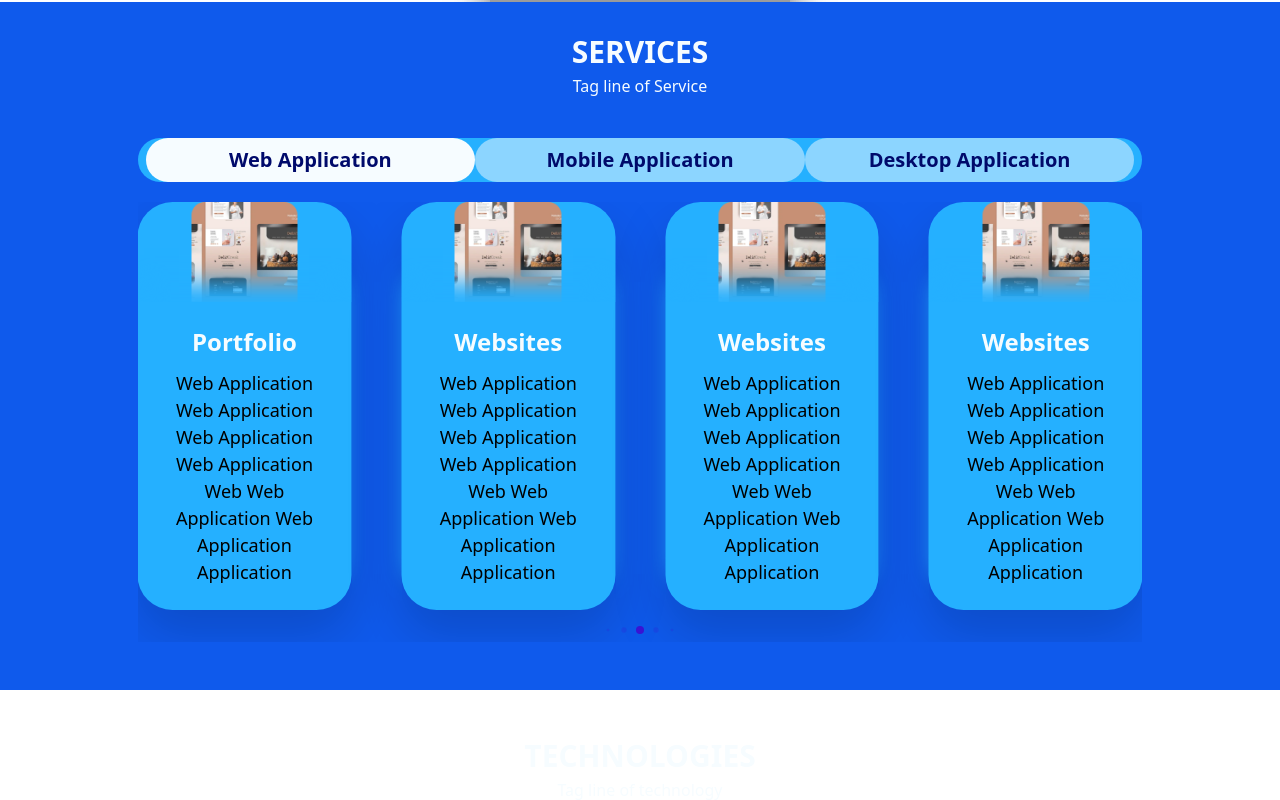
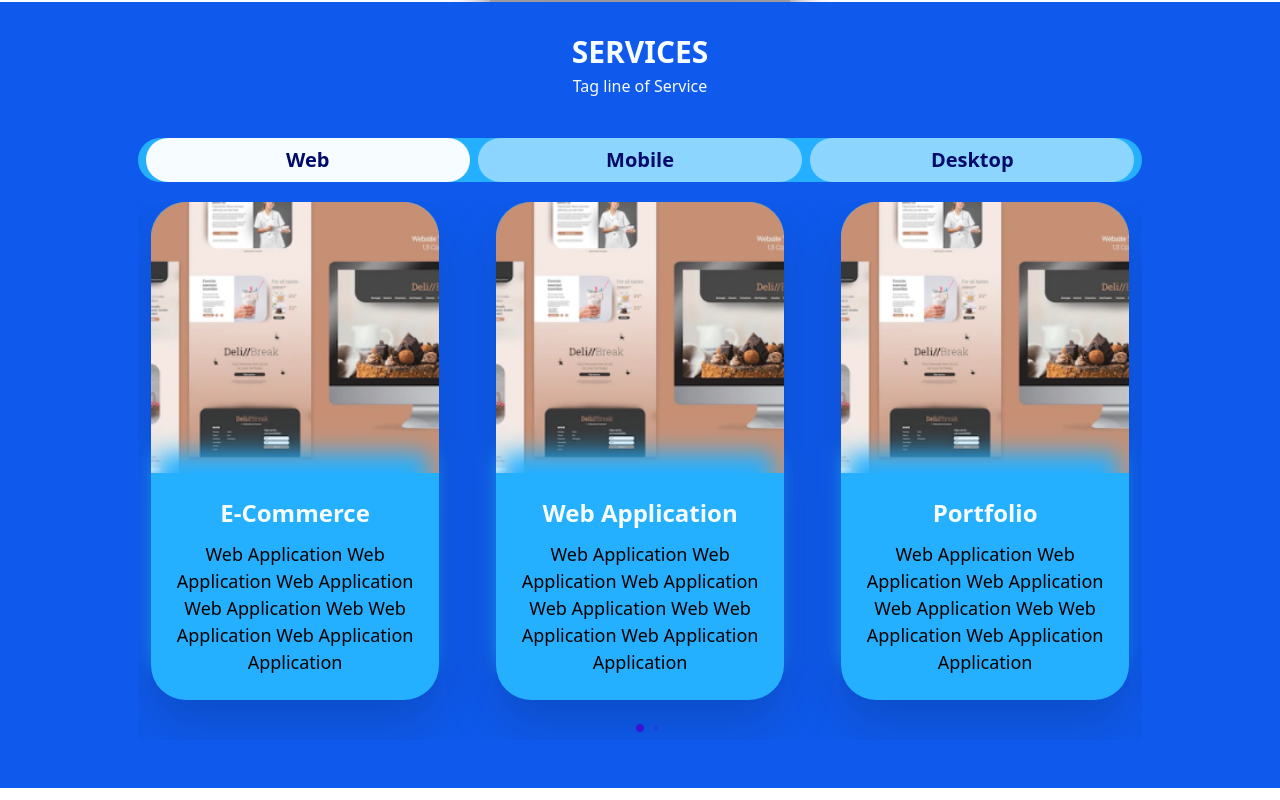
Before and after one commit to Algowrite-software-solution/algowrite-website-2.0, a React (Create React App) app in the folder front-end/: page / in a window 1280 px wide. Shown: the part 740-1540 px from the top of the page. Built offline with nearby package versions, Linux system fonts and the light colour scheme; grey boxes are pictures that could not be loaded.

Commit message:
bug-fix
basic bug fix

```diff
--- a/front-end/src/components/Package.js
+++ b/front-end/src/components/Package.js
@@ -3,7 +3,7 @@
 function Packages({ image, package_name, content }) {
   return (
     <div className="flex justify-center">
-      <div className="rounded-[30px] my-20 shadow-2xl shadow-blue-950 w-60 min-h-[360px] bg-secondary group">
+      <div className="rounded-[30px] my-20 shadow-2xl shadow-blue-950 w-65 min-h-[360px] bg-secondary group">
         <div className="group-hover:hidden ">
           <img src={image} />
           <div className="pt-3 mx-2 max-h-[4px]">
--- a/front-end/src/components/SerivicesCard.js
+++ b/front-end/src/components/SerivicesCard.js
@@ -3,7 +3,7 @@ import "./ServiceCard.css";
 
 function ServicesCard({ topic, paragraph, img }) {
      return (
-          <div className="sm:h-1/2 sm:w-72 w-32 rounded-[35px] bg-secondary flex flex-col items-center justify-center drop-shadow-2xl">
+          <div className="w-4/5 sm:h-1/2  sm:w-72   rounded-[35px] bg-secondary flex flex-col items-center justify-center drop-shadow-2xl">
                <img src={img} className="h-1/2 w-72" />
                <div className="order-2 flex flex-col items-center justify-center p-6 gap-3 border-top-shadow">
                     <h3 className="text-white font-bold sm:text-2xl">{topic}</h3>
--- a/front-end/src/layout/Sevices.js
+++ b/front-end/src/layout/Sevices.js
@@ -12,7 +12,7 @@ import "swiper/css/pagination";
 import "./SliderStyle.css";
 
 // import required modules
-import { Pagination ,Autoplay, } from "swiper";
+import { Pagination, Autoplay, } from "swiper";
 
 const ApplicatinCardDetails = ({ activeButton }) => {
      const cardData = {
@@ -21,26 +21,14 @@ const ApplicatinCardDetails = ({ activeButton }) => {
                { topic: "Web Application", paragraph: "Web Application Web Application Web Application Web Application Web Web Application Web Application Application" },
                { topic: "Portfolio", paragraph: "Web Application Web Application Web Application Web Application Web Web Application Web Application Application" },
                { topic: "Websites", paragraph: "Web Application Web Application Web Application Web Application Web Web Application Web Application Application" },
-               { topic: "Websites", paragraph: "Web Application Web Application Web Application Web Application Web Web Application Web Application Application" },
-               { topic: "Websites", paragraph: "Web Application Web Application Web Application Web Application Web Web Application Web Application Application" },
-               { topic: "Websites", paragraph: "Web Application Web Application Web Application Web Application Web Web Application Web Application Application" },
-               { topic: "Websites", paragraph: "Web Application Web Application Web Application Web Application Web Web Application Web Application Application" },
-               { topic: "Websites", paragraph: "Web Application Web Application Web Application Web Application Web Web Application Web Application Application" },
-               { topic: "Websites", paragraph: "Web Application Web Application Web Application Web Application Web Web Application Web Application Application" },
-               { topic: "Websites", paragraph: "Web Application Web Application Web Application Web Application Web Web Application Web Application Application" },
-               { topic: "Websites", paragraph: "Web Application Web Application Web Application Web Application Web Web Application Web Application Application" },
+
           ],
           Mobile: [
                { topic: "Mobile App 1", paragraph: "mobile Application Web Application Web Application Web Application Web Web Application Web Application Application" },
                { topic: "Mobile App 2", paragraph: "mobile Application Web Application Web Application Web Application Web Web Application Web Application Application" },
                { topic: "Mobile App 3", paragraph: "mobile Application Web Application Web Application Web Application Web Web Application Web Application Application" },
                { topic: "Mobile App 4", paragraph: "mobile Application Web Application Web Application Web Application Web Web Application Web Application Application" },
-               { topic: "Mobile App 4", paragraph: "mobile Application Web Application Web Application Web Application Web Web Application Web Application Application" },
-               { topic: "Mobile App 4", paragraph: "mobile Application Web Application Web Application Web Application Web Web Application Web Application Application" },
-               { topic: "Mobile App 4", paragraph: "mobile Application Web Application Web Application Web Application Web Web Application Web Application Application" },
-               { topic: "Mobile App 4", paragraph: "mobile Application Web Application Web Application Web Application Web Web Application Web Application Application" },
-               { topic: "Mobile App 4", paragraph: "mobile Application Web Application Web Application Web Application Web Web Application Web Application Application" },
-               { topic: "Mobile App 4", paragraph: "mobile Application Web Application Web Application Web Application Web Web Application Web Application Application" },
+
           ],
           Desktop: [
                { topic: "Desktop 1", paragraph: "Desktop Application Web Application Web Application Web Application Web Web Application Web Application Application" },
@@ -48,17 +36,12 @@ const ApplicatinCardDetails = ({ activeButton }) => {
                { topic: "Desktop 3", paragraph: "Desktop Application Web Application Web Application Web Application Web Web Application Web Application Application" },
                { topic: "Desktop 4", paragraph: "Desktop Application Web Application Web Application Web Application Web Web Application Web Application Application" },
                { topic: "Desktop 4", paragraph: "Desktop Application Web Application Web Application Web Application Web Web Application Web Application Application" },
-               { topic: "Desktop 4", paragraph: "Desktop Application Web Application Web Application Web Application Web Web Application Web Application Application" },
-               { topic: "Desktop 4", paragraph: "Desktop Application Web Application Web Application Web Application Web Web Application Web Application Application" },
-               { topic: "Desktop 4", paragraph: "Desktop Application Web Application Web Application Web Application Web Web Application Web Application Application" },
-               { topic: "Desktop 4", paragraph: "Desktop Application Web Application Web Application Web Application Web Web Application Web Application Application" },
-               { topic: "Desktop 4", paragraph: "Desktop Application Web Application Web Application Web Application Web Web Application Web Application Application" },
-               { topic: "Desktop 4", paragraph: "Desktop Application Web Application Web Application Web Application Web Web Application Web Application Application" },
+
           ],
      };
 
      const cards = cardData[activeButton].map((card, index) => (
-          <SwiperSlide key={index}>
+          <SwiperSlide key={index} >
                <ServicesCard topic={card.topic} paragraph={card.paragraph} img={serviceImg} />
           </SwiperSlide>
      ));
@@ -69,33 +52,34 @@ const ApplicatinCardDetails = ({ activeButton }) => {
                     slidesPerView={1}
                     spaceBetween={10}
                     autoplay={{
-          delay: 2000,
-          disableOnInteraction: false,
-        }}
+                         delay: 2000,
+                         disableOnInteraction: false,
+                    }}
                     pagination={{
                          clickable: true,
                          dynamicBullets: true,
+                         padding: '10px',
 
                     }}
                     breakpoints={{
-                         "@0.00": {
-                              slidesPerView: 1,
+                         "@0.50": {
+                              slidesPerView: 2,
                               spaceBetween: 10,
-                         },
-                         "@0.75": {
-                              slidesPerView: 2,
-                              spaceBetween: 20,
                          },
                          "@1.00": {
                               slidesPerView: 3,
+                              spaceBetween: 20,
+                         },
+                         "@1.25": {
+                              slidesPerView: 3,
+                              spaceBetween: 30,
+                         },
+                         "@1.75": {
+                              slidesPerView: 4,
                               spaceBetween: 40,
                          },
-                         "@1.50": {
-                              slidesPerView: 4,
-                              spaceBetween: 50,
-                         },
                     }}
-                    modules={[Pagination , Autoplay]}
+                    modules={[Pagination, Autoplay]}
                     className="mySwiper"
                >
                     {cards}
@@ -119,12 +103,12 @@ function Services() {
                <div className="order-1 flex items-center justify-center">
                     <MainTopic text="SERVICES" className="text-white font-bold text-3xl" subTopic="Tag line of Service" subTopicClassName="text-white" />
                </div>
-               <div className="order-2 sm:w-4/5 h-11 bg-secondary rounded-full flex justify-between ps-2 pe-2">
-                    <Button onClick={() => handleButtonClick('Web')} text="Web Application" className={`sm:w-96 h-11 text-darker  sm:text-xl text-sm text-center font-semibold bg-light ${activeButton === 'Web' ? 'bg-white' : 'bg-light'} rounded-full`} />
-                    <Button onClick={() => handleButtonClick('Mobile')} text="Mobile Application" className={`sm:w-96 h-11 text-darker sm:text-xl text-sm text-center font-semibold  bg-light ${activeButton === 'Mobile' ? 'bg-white' : 'bg-light'} rounded-full`} />
-                    <Button onClick={() => handleButtonClick('Desktop')} text="Desktop Application" className={`sm:w-96 h-11 text-darker text-center text-sm sm:text-xl font-semibold  bg-light ${activeButton === 'Desktop' ? 'bg-white' : 'bg-light'} rounded-full`} />
+               <div className="order-2 sm:w-4/5 h-11 bg-secondary rounded-full flex justify-between ps-2 gap-2 pe-2">
+                    <Button onClick={() => handleButtonClick('Web')} text="Web" className={`sm:w-96 w-20 h-11 text-darker  sm:text-xl text-sm text-center font-semibold bg-light ${activeButton === 'Web' ? 'bg-white' : 'bg-light'} rounded-full`} />
+                    <Button onClick={() => handleButtonClick('Mobile')} text="Mobile" className={`sm:w-96 w-20 h-11 text-darker sm:text-xl text-sm text-center font-semibold  bg-light ${activeButton === 'Mobile' ? 'bg-white' : 'bg-light'} rounded-full`} />
+                    <Button onClick={() => handleButtonClick('Desktop')} text="Desktop" className={`sm:w-96 w-20  h-11 text-darker text-center text-sm sm:text-xl font-semibold  bg-light ${activeButton === 'Desktop' ? 'bg-white' : 'bg-light'} rounded-full`} />
                </div>
-               <div className="order-3 sm:w-4/5 ">
+               <div className="order-3 w-full sm:w-4/5 sm:min-h-fit">
                     <ApplicatinCardDetails activeButton={activeButton} />
                </div>
           </div>
--- a/front-end/src/layout/SliderStyle.css
+++ b/front-end/src/layout/SliderStyle.css
@@ -11,12 +11,13 @@
      justify-content: center;
      align-items: center;
      background-color: transparent;
+     padding-bottom: 40px;
 }
 
 .swiper-slide img {
      display: block;
-     width: 50%;
-     height: 50%;
+     width: 100%;
+     height: 100%;
      object-fit: cover;
      background-color: transparent;
 }
@@ -42,13 +43,14 @@
 
      background-color: #3913d3;
 
+
      /* Replace with your desired color */
 }
 
 /* Customize the pagination container */
 .swiper-pagination {
      bottom: 100px;
-     margin-top: 330px;
+     margin-top: 400px;
 
      /* Adjust the position as needed */
 }
```
Also changed, not shown: front-end/src/layout/PackageBox.js (+7 -7 lines), 1 other file (tests, documents, lock files or other folders).
